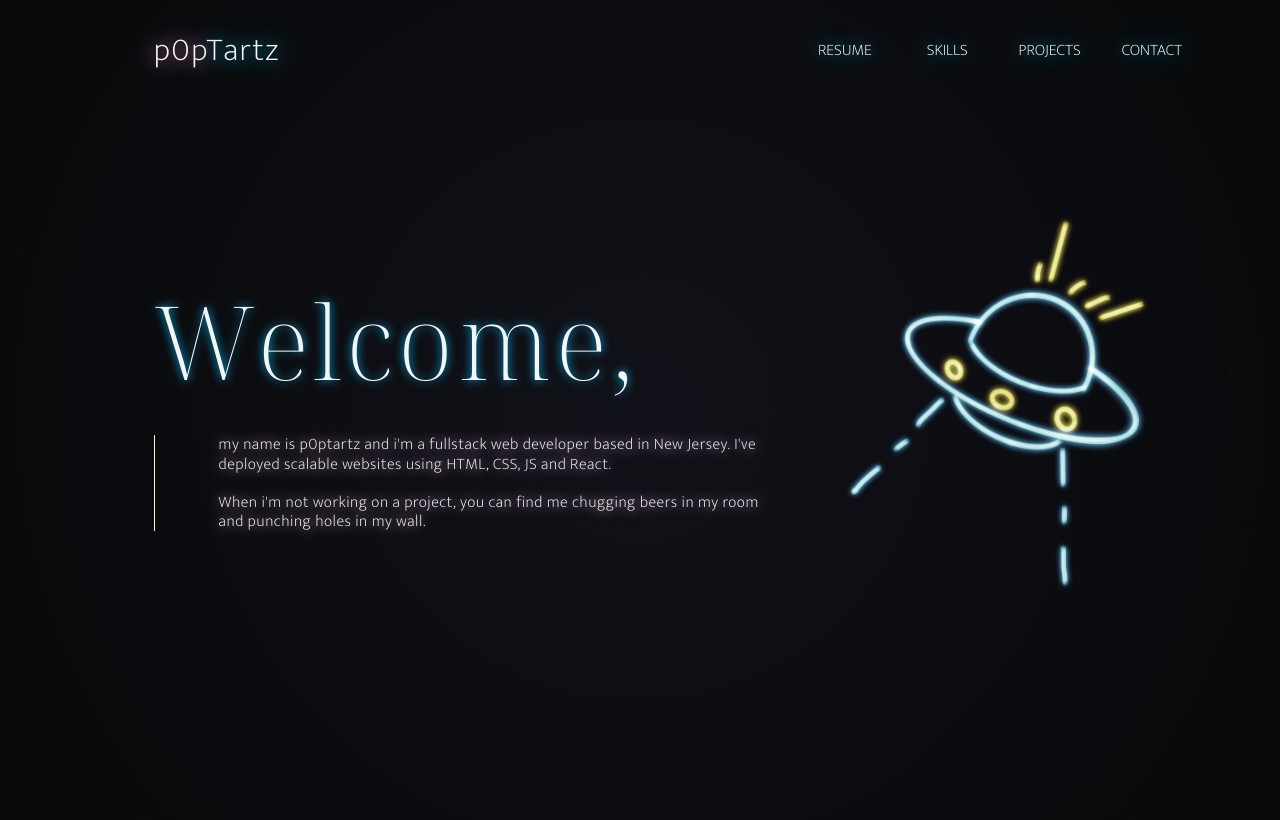
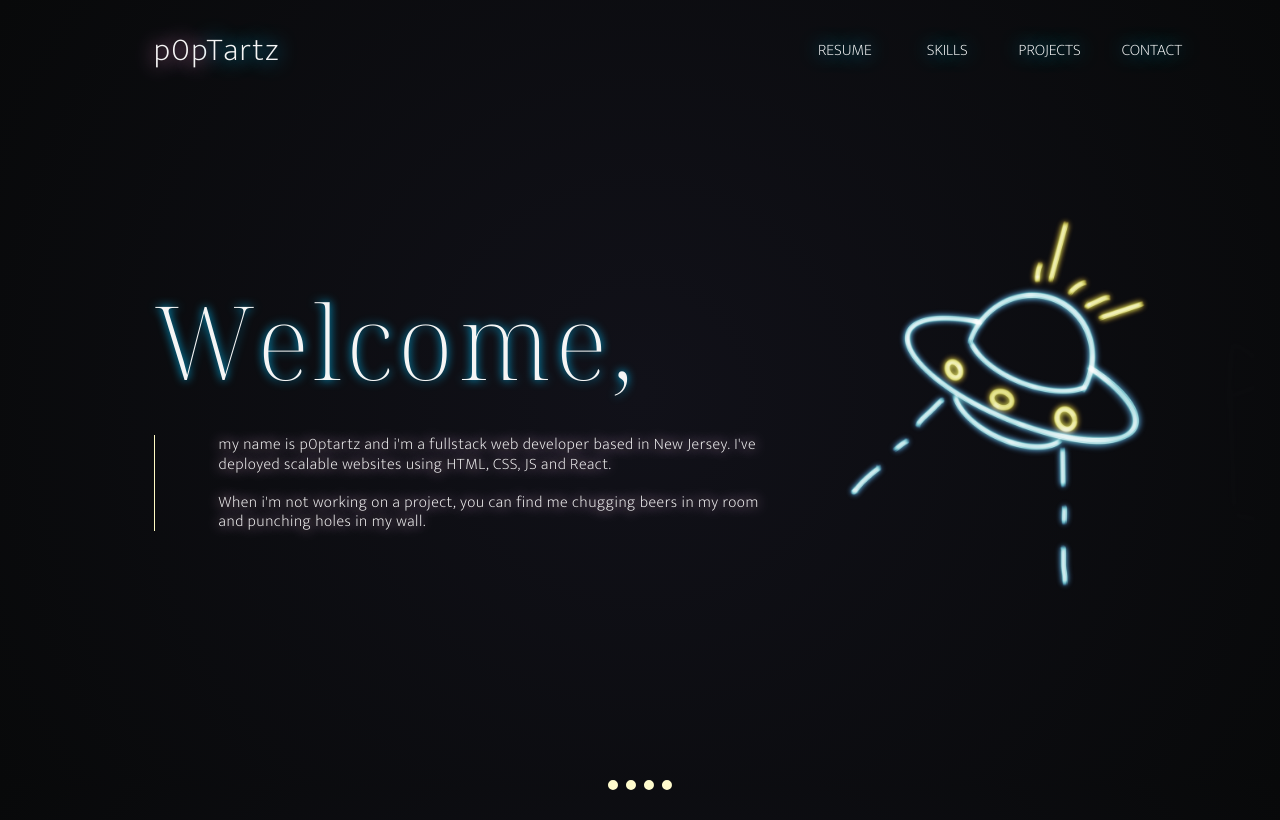
Before and after one commit to p0ptartz/react-portfolio, a React (Create React App) app: page / in a window 1280 px wide. Built offline with nearby package versions, Linux system fonts and the light colour scheme.

Commit message:
added divider

```diff
--- a/src/App.css
+++ b/src/App.css
@@ -94,7 +94,7 @@ nav a:active{
 .landing-container{
   display: flex;
   width: 100vw;
-  height: 90vh;
+  height: 85vh;
 }
 
 .landing-body {
@@ -121,6 +121,7 @@ nav a:active{
   font-weight: 200;
   font-family: 'Noto Serif Display', serif;
   padding-left: 12vw;
+
 }
 
 .about {
@@ -160,3 +161,19 @@ background-image: url(./assets/ufo2.png);
    background-repeat: no-repeat;
    margin-top: 10vh;
 }
+
+/* LINE BREAK */
+
+.line-container{
+  width: 100vw;
+  height: 5px;
+  display: flex;
+  justify-content: center;
+}
+
+.line{
+  height: 5px;
+  width: 5vw;
+  border-top: 10px dotted rgb(255, 251, 205);
+
+}
--- a/src/components/Landing.jsx
+++ b/src/components/Landing.jsx
@@ -21,6 +21,9 @@ function Landing() {
 
                 </div>
             </div>
+            <div className="line-container">
+                <div className="line"></div>
+            </div>
 
         </div>
 
```
